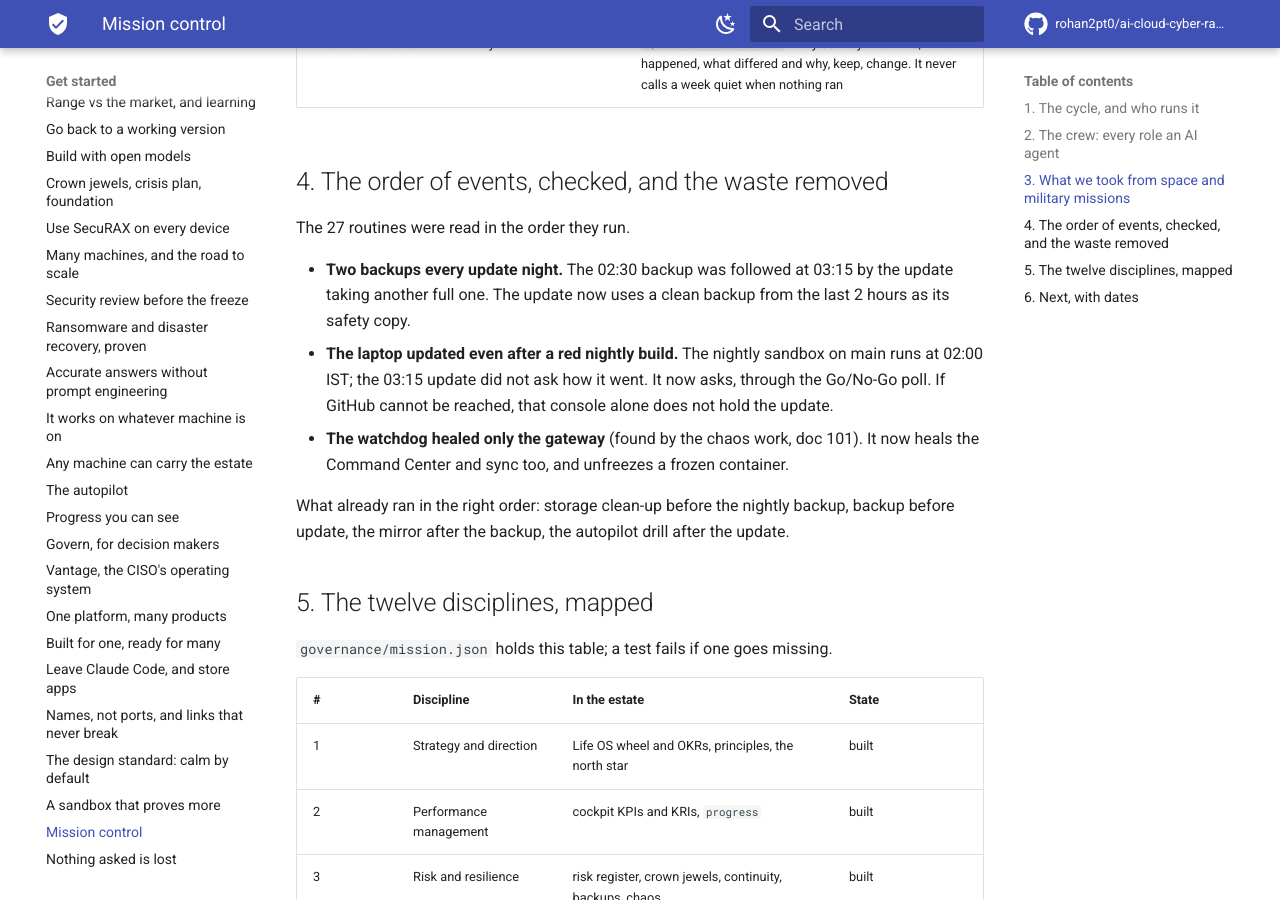
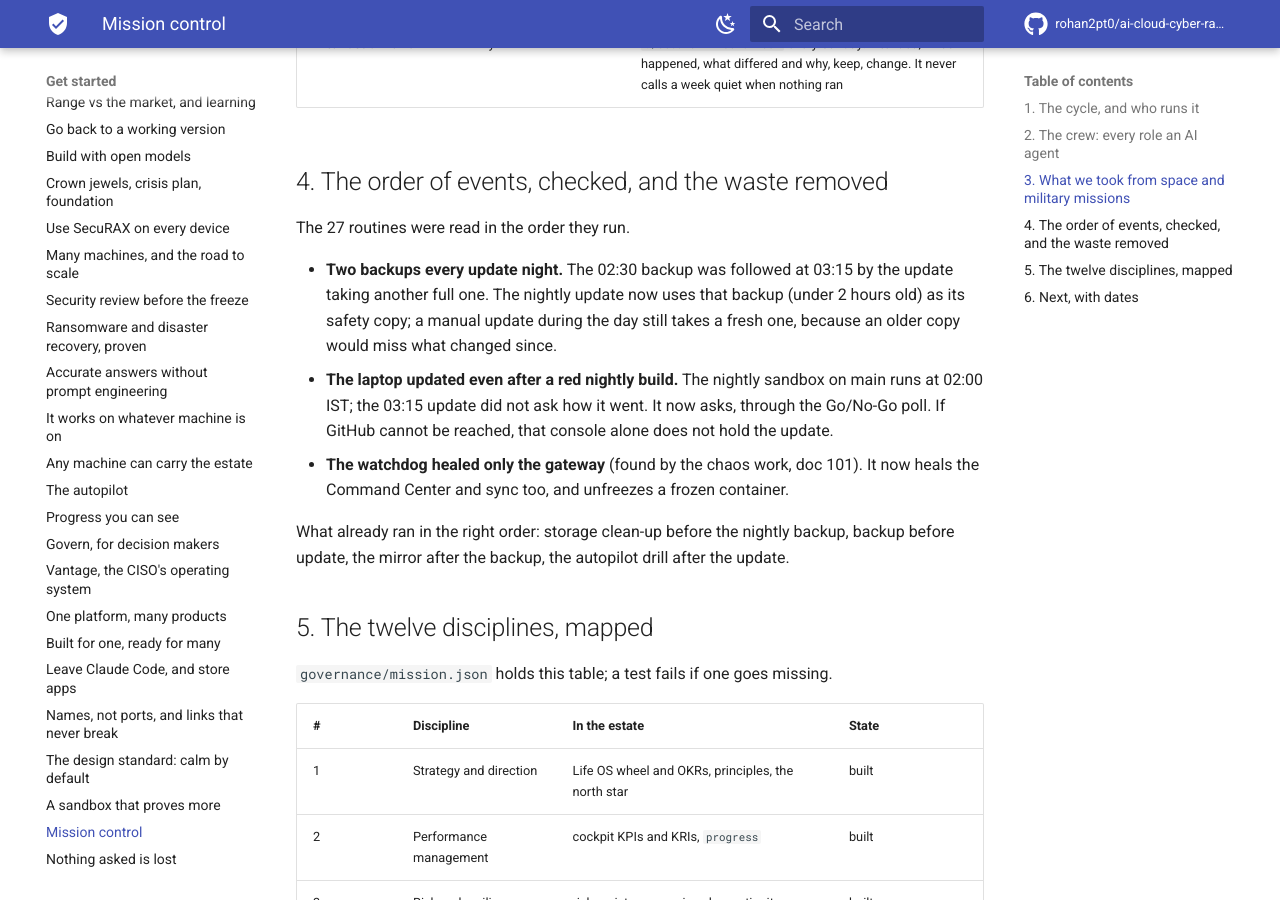
Before and after one commit to rohan2pt0/ai-cloud-cyber-range, an MkDocs documentation site: the page built from docs/securax/102-MISSION-CONTROL.md, in a window 1280 px wide and 900 px high, scrolled down 2714 px. Built offline with MkDocs 1.6.1 and Material for MkDocs 9.7.7, drawn with Linux system fonts in a browser that asks for light colours; comment, search, counter and statistics services are not loaded.

Commit message:
update: never end silently on a machine with no backups folder; reuse a recent backup only in the nightly run
The sandbox's update journeys caught two faults in this branch's backup reuse:
- under set -euo pipefail, the lookup's find failed on a missing backups folder and ended ./securax update
  with no message (update_from_dirty_checkout); the lookup now ends with || true
- a manual update leaned on a backup up to 2 hours old, which would miss what changed since
  (safe_update_rollback); only the unattended nightly run reuses it now, 45 minutes after the nightly backup
Also: the journey runner prints each journey as it finishes (python3 -u). Two regression tests, one lesson.

Co-Authored-By: Claude Opus 5.5 <noreply@anthropic.com>
Claude-Session: https://claude.ai/code/session_015FTfQKpAm1o6wRDjK4XHBQ

```diff
--- a/docs/securax/102-MISSION-CONTROL.md
+++ b/docs/securax/102-MISSION-CONTROL.md
@@ -58,7 +58,7 @@
 
 The 27 routines were read in the order they run.
 
-- **Two backups every update night.** The 02:30 backup was followed at 03:15 by the update taking another full one. The update now uses a clean backup from the last 2 hours as its safety copy.
+- **Two backups every update night.** The 02:30 backup was followed at 03:15 by the update taking another full one. The nightly update now uses that backup (under 2 hours old) as its safety copy; a manual update during the day still takes a fresh one, because an older copy would miss what changed since.
 - **The laptop updated even after a red nightly build.** The nightly sandbox on main runs at 02:00 IST; the 03:15 update did not ask how it went. It now asks, through the Go/No-Go poll. If GitHub cannot be reached, that console alone does not hold the update.
 - **The watchdog healed only the gateway** (found by the chaos work, doc 101). It now heals the Command Center and sync too, and unfreezes a frozen container.
 
```
Also changed, not shown: CHANGELOG.md (+1 -1 lines), LESSONS.md (+1 -0 lines), 3 other files.
